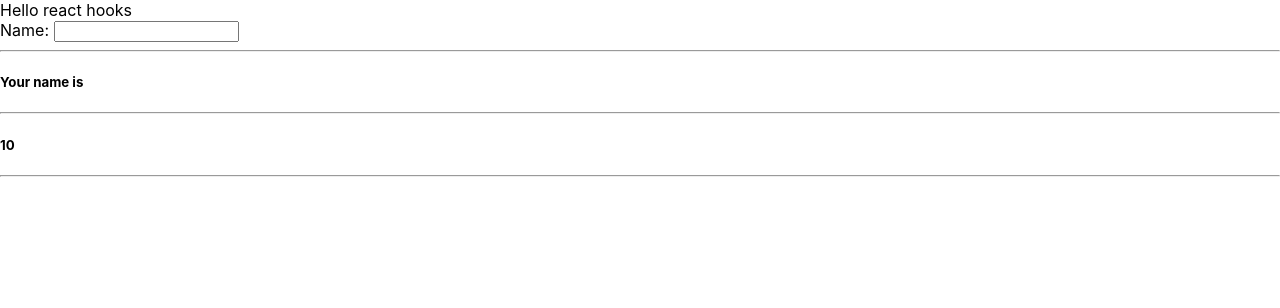
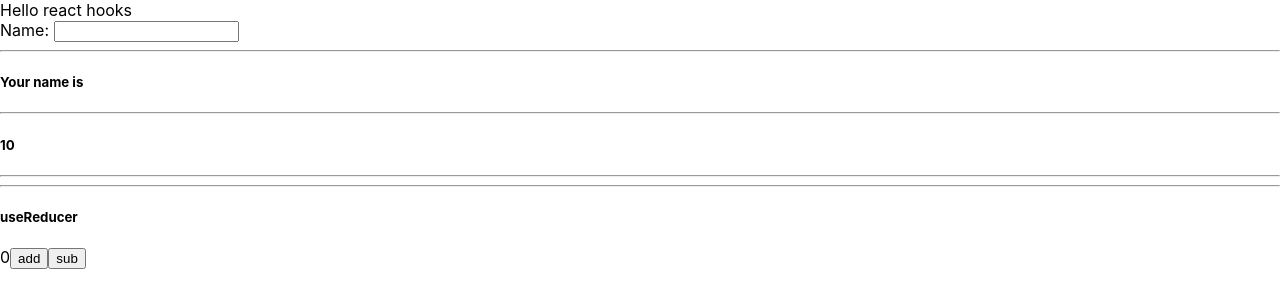
Before and after one commit to kdnakt/effective-react-hooks-study, a React (Create React App) app in the folder hooks-sample/: page / in a window 1280 px wide. Shown: the top 308 px of the page. Built offline with nearby package versions, Linux system fonts and the light colour scheme.

Commit message:
useReducer()

```diff
--- a/hooks-sample/src/App.tsx
+++ b/hooks-sample/src/App.tsx
@@ -1,5 +1,5 @@
 import React, {
-  useState, useEffect, createContext, useContext,
+  useState, useEffect, createContext, useContext, useReducer,
 } from 'react';
 
 const App: React.FC = () => {
@@ -24,6 +24,29 @@ const App: React.FC = () => {
     return <b>{text}</b>;
   };
 
+  // useReducer
+  interface State {
+    count: number;
+  }
+  const initialState: State = { count: 0 };
+  const add = (n: number) => ({ type: "ADD", payload: n } as const);
+  const sub = (n: number) => ({ type: "SUB", payload: n } as const);
+  type ReturnType<T extends (...args: any[]) => any> = T extends (
+    ...args: any[]
+  ) => infer R ? R : never;
+  type Action = ReturnType<typeof add | typeof  sub>;
+  const reducer: React.Reducer<State, Action> = (state, action) => {
+    switch (action.type) {
+      case "ADD":
+        return { count: state.count + action.payload };
+      case "SUB":
+        return { count: state.count - action.payload };
+      default:
+        return state;
+    }
+  };
+  const [state, dispatch] = useReducer(reducer, initialState);
+
   return (
     <div>
       <div>Hello react hooks</div>
@@ -37,6 +60,13 @@ const App: React.FC = () => {
       <context.Provider value={name}>
         <ConsumerSample />
       </context.Provider>
+      <hr />
+      <div>
+        <h5>useReducer</h5>
+        <span>{state.count}</span>
+        <button onClick={() => dispatch(add(1))}>add</button>
+        <button onClick={() => dispatch(sub(1))}>sub</button>
+      </div>
     </div>
   );
 }
```
